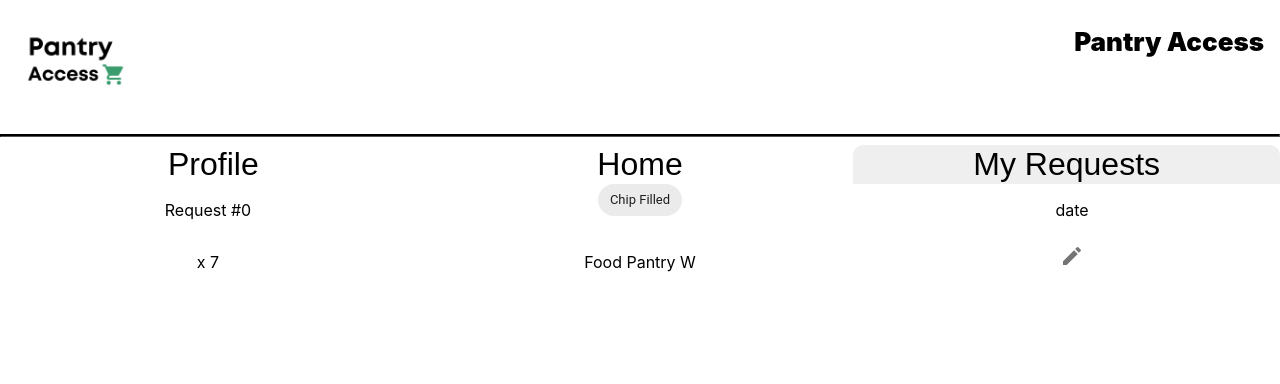
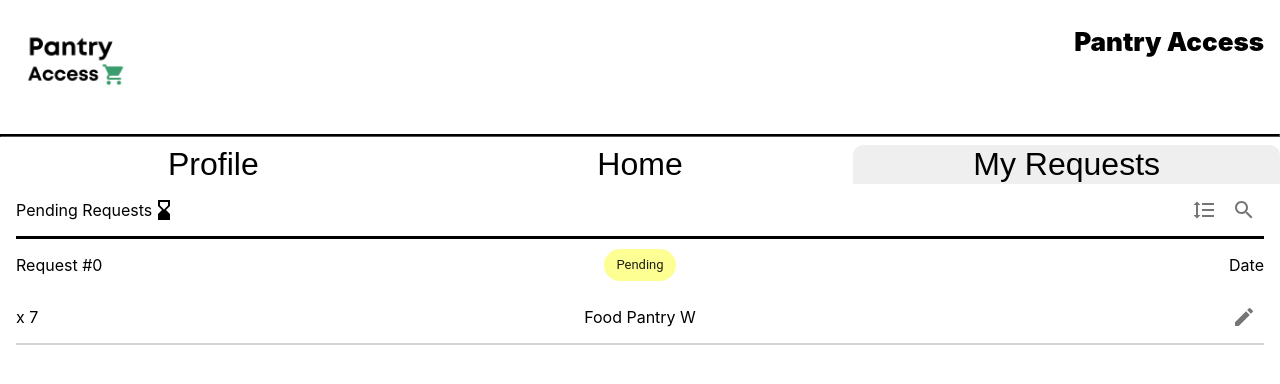
Before and after one commit to Pantry-Access-AFG/react-app, a React (Create React App) app: page /myrequests in a window 1280 px wide. Shown: the top 384 px of the page. Built offline with nearby package versions, Linux system fonts and the light colour scheme.

Commit message:
commit message

```diff
--- a/src/App.css
+++ b/src/App.css
@@ -51,9 +51,22 @@ sets up flex container*/
   flex: 1;
 } */
 
-.columns-three {
+/* .columns-three {
   flex: 33%;
   text-align: center;
+  background-color: red;
+} */
+
+.align-text-left {
+  text-align: left;
+}
+
+.align-text-center {
+  text-align: center;
+}
+
+.align-text-right {
+  text-align: right;
 }
 
 /*styles the selected tab in the navbar*/
@@ -76,22 +89,6 @@ sets up flex container*/
   border-style: none;
   background-color: white;
 }
-/*from https://stackoverflow.com/questions/70025571/force-image-in-flex-container-to-match-the-height-of-other-flex-elements*/
-.right {
-  /* width: 40%; */
-  flex: 33%;
-  position: relative;
-}
-
-/*from https://stackoverflow.com/questions/70025571/force-image-in-flex-container-to-match-the-height-of-other-flex-elements*/
-.placeholder{
-  position: absolute;
-  top: 0;
-  left: 0;
-  width: 50%;
-  height: 50%;
-  object-fit: contain;
-}
 
 /* from https://stackoverflow.com/questions/38327827/how-to-center-a-child-element-in-css-even-if-it-is-larger-than-the-parent */
 .centered {
@@ -100,6 +97,21 @@ sets up flex container*/
   display: block;
   bottom: 0px;
   top: 0px;
-  left: 50%;
-  transform: translate(-50%, 0);
+  left: 100%;
+  transform: translate(-100%, 0);
 }
+
+/* from https://stackoverflow.com/questions/67932066/how-do-i-center-align-a-material-ui-chip-within-a-grid-item*/
+/* To center chips in the grid */
+.chip-container{
+  height: 100%;
+  display: flex;
+  align-items: center;
+  justify-content: center;
+}
+
+.gray-bottom-border {
+  border-width: 2px;
+  border-color: lightgray;
+  border-bottom-style: solid;
+}
--- a/src/App.js
+++ b/src/App.js
@@ -6,9 +6,8 @@ import NavBar from "./components/NavBar";
 import Login from "./Login";
 import React from "react";
 import FoodPantryProfile from "./FoodPantryProfile";
-import Request from "./components/Request"
 import Home from "./Home";
-
+import MyRequests from "./MyRequests";
 
 function App() {
   return (
@@ -19,7 +18,7 @@ function App() {
       <Routes>
         <Route path="/" element={<Home></Home>}/>
         <Route path="/profile"index element={<FoodPantryProfile></FoodPantryProfile>}/>
-        <Route path="/myrequests" element={<Request></Request>} />
+        <Route path="/myrequests" element={<MyRequests/>} />
         <Route path="/login" element={<Login></Login>} />
       </Routes>
     </BrowserRouter>
--- /dev/null
+++ b/src/MyRequests.js
@@ -0,0 +1,10 @@
+import Request from './components/Request';
+import RequestsHeader from './components/RequestsHeader';
+export default function MyRequests() {
+    return (
+        <div style={{marginLeft: "16px", marginRight: "16px"}}>
+            <RequestsHeader/>
+            <Request/>
+        </div>
+    )
+}
--- /dev/null
+++ b/src/components/EditRequest.js
@@ -0,0 +1,25 @@
+
+import useMediaQuery from '@mui/material/useMediaQuery';
+import Dialog from '@mui/material/Dialog';
+import useState from 'react';
+// import useTheme from "rea"
+
+/**
+ * initial template from https://mui.com/material-ui/react-dialog/
+ * @returns
+ */
+export default function EditRequestDialogue() {
+  // const theme = useTheme();
+  // const fullScreen = useMediaQuery(theme.breakpoints.down('md'));
+  const [openDialog, setOpenDialog] = useState(false);
+    //from https://www.tutorialspoint.com/how-to-create-dialog-box-in-reactjs
+   const handleClose = () => {
+      setOpenDialog(false);
+   };
+
+   const openDialogBox = () => {
+    setOpenDialog(true);
+   };
+
+  return <Dialog onClose = {handleClose} open = {openDialog} fullScreen={true}>hello hello</Dialog>;
+}
--- a/src/components/Request.js
+++ b/src/components/Request.js
@@ -1,9 +1,11 @@
-import pencil from "../images/pencil.png";
-//import {EditIcon} from '@mui/icons-material/Edit';
+
 import EditIcon from '@mui/icons-material/Edit';
-import {IconButton, Chip} from "@mui/material";
+import { IconButton, Chip } from "@mui/material";
 import { useNavigate, useLocation } from "react-router-dom";
 import Grid from '@mui/material/Grid'; // Grid version 1
+//import EditRequest from './EditRequest'
+import useState from 'react';
+import Dialog from '@mui/material/Dialog';
 
 /**
  * Makes a request for the my requests page.
@@ -12,71 +14,75 @@ import Grid from '@mui/material/Grid'; // Grid version 1
 export default function Request(props) {
   const navigate = useNavigate();
   const location = useLocation();
+
+
   //0 is fulfilled, 1 is pending, 2 is cancelled
-  const [requestNum, requestStatus, date, quantity, foodPantryName] = [0, 0, "date", 7, "Food Pantry W"]; //change to use props/query
+  const [requestNum, requestStatus, date, quantity, foodPantryName] = [0, 1, "Date", 7, "Food Pantry W"]; //change to use props/query
   let requestStatusStr; //the string for the request status
-  let requestStatusClass; //the class name for styling the request button
+  let requestStatusColor; //the class name for styling the request button
+  // const handleEdit = () => {
+  //   return <EditRequest></EditRequest>;
+  // }
+
 
   switch (requestStatus) {
     case 0:
-      {requestStatusStr = "Fulfilled";
-      requestStatusClass = "background-color: green";
-      break;}
+      {
+        requestStatusStr = "Fulfilled";
+        requestStatusColor = "lightgreen";
+        break;
+      }
     case 1:
-      {requestStatusStr = "Pending";
-      requestStatusClass = "background-color: yellow";
-      break;}
+      {
+        requestStatusStr = "Pending";
+        requestStatusColor = "#fdff93";
+        break;
+      }
     case 2:
-      {requestStatusStr = "Cancelled";
-      requestStatusClass = "background-color: red";
-      break;}
+      {
+        requestStatusStr = "Cancelled";
+        requestStatusColor = "lightcoral";
+        break;
+      }
     default:
       requestStatusStr = "";
-      requestStatusClass = "";
+      requestStatusColor = "";
   }
 
   return (
-    <>
-      <Grid container spacing={2}>
-        <Grid className="columns-three" item xs={4}>
-          <p>Request #{requestNum}</p>
+    <div className="gray-bottom-border">
+      <Grid container
+        alignItems="center"
+        justifyContent="center"
+        >
+        <Grid item xs={4}>
+          <p className="align-text-left">Request #{requestNum}</p>
         </Grid>
-        <Grid className="columns-three" item xs={4}>
-          <Chip label="Chip Filled" />
+        <Grid item xs={4}>
+          <div className="chip-container">
+            <Chip style={{backgroundColor: requestStatusColor}} label={requestStatusStr} />
+          </div>
         </Grid>
-        <Grid className="columns-three" item xs={4}>
-          <p className="columns-three">{date}</p>
+        <Grid item xs={4}>
+          <p className="align-text-right">{date}</p>
         </Grid>
       </Grid>
 
-      <Grid container spacing={2}>
+      <Grid container alignItems="center"
+        justifyContent="center"
+        >
         <Grid item xs={4}>
-        <p className="columns-three">x {quantity}</p>
+          <p className="align-text-left">x {quantity}</p>
         </Grid>
         <Grid item xs={4}>
-        <p className="columns-three">{foodPantryName}</p>
+          <p className="align-text-center">{foodPantryName}</p>
         </Grid>
         <Grid item xs={4}>
-        <IconButton className="centered" aria-label="delete">
-          <EditIcon/>
-        </IconButton>
+          <IconButton className="centered" aria-label="edit">
+            <EditIcon />
+          </IconButton>
         </Grid>
       </Grid>
-      {/* <div className="flex-container">
-
-        {/* <p className="columns-three {requestStatusClass}" style={{requestStatusClass}}>{requestStatusStr}</p> */}
-        {/* <Chip label="Chip Filled" /> */}
-        {/* <p className="columns-three">{date}</p> */}
-      {/* </div> */}
-      {/* <div className="flex-container">
-        <p className="columns-three">x {quantity}</p>
-        <p className="columns-three">{foodPantryName}</p>
-        <IconButton className="columns-three" aria-label="delete">
-          <EditIcon />
-        </IconButton>
-
-
-      </div> */}
-    </>
+    </div>
   );
 }
--- /dev/null
+++ b/src/components/RequestsHeader.js
@@ -0,0 +1,55 @@
+import HourglassBottomIcon from '@mui/icons-material/HourglassBottom';
+import FormatLineSpacingIcon from '@mui/icons-material/FormatLineSpacing';
+import { IconButton, Chip } from "@mui/material";
+import SearchIcon from '@mui/icons-material/Search';
+import Grid from '@mui/material/Grid'; // Grid version 1
+
+
+export default function RequestsHeader() {
+    return (
+        <div style={{borderBottomStyle:'solid', borderColor:'black', borderWidth: "3px"}}>
+            <Grid container
+                alignItems="center"
+                justifyContent="center">
+                <Grid item xs={4}>
+                    <div style={{
+                        display: 'flex',
+                        alignItems: 'center',
+                        flexWrap: 'wrap',
+                    }}>
+                        <p className="align-text-left" style={{ display: "inline"}}>Pending Requests</p>
+                        <HourglassBottomIcon />
+                        </div>
+                </Grid>
+                <Grid item xs={4}>
+                </Grid>
+                <Grid item xs={4}>
+                <div style={{
+                        display: 'flex',
+                        alignItems: 'flex-end',
+                        justifyContent:'flex-end',
+                        flexWrap: 'wrap',
+                    }}>
+                    <IconButton aria-label="expand">
+                        <FormatLineSpacingIcon />
+                    </IconButton>
+                    <IconButton aria-label="search">
+                        <SearchIcon />
+                    </IconButton>
+                </div>
+                </Grid>
+            </Grid>
+
+
+            {/* <IconButton aria-label="expand">
+            <FormatLineSpacingIcon/>
+          </IconButton>
+
+          <IconButton  aria-label="search">
+            <SearchIcon />
+          </IconButton> */}
+
+
+        </div>
+    )
+}
```
Also changed, not shown: src/images/pencil.png (deleted).
